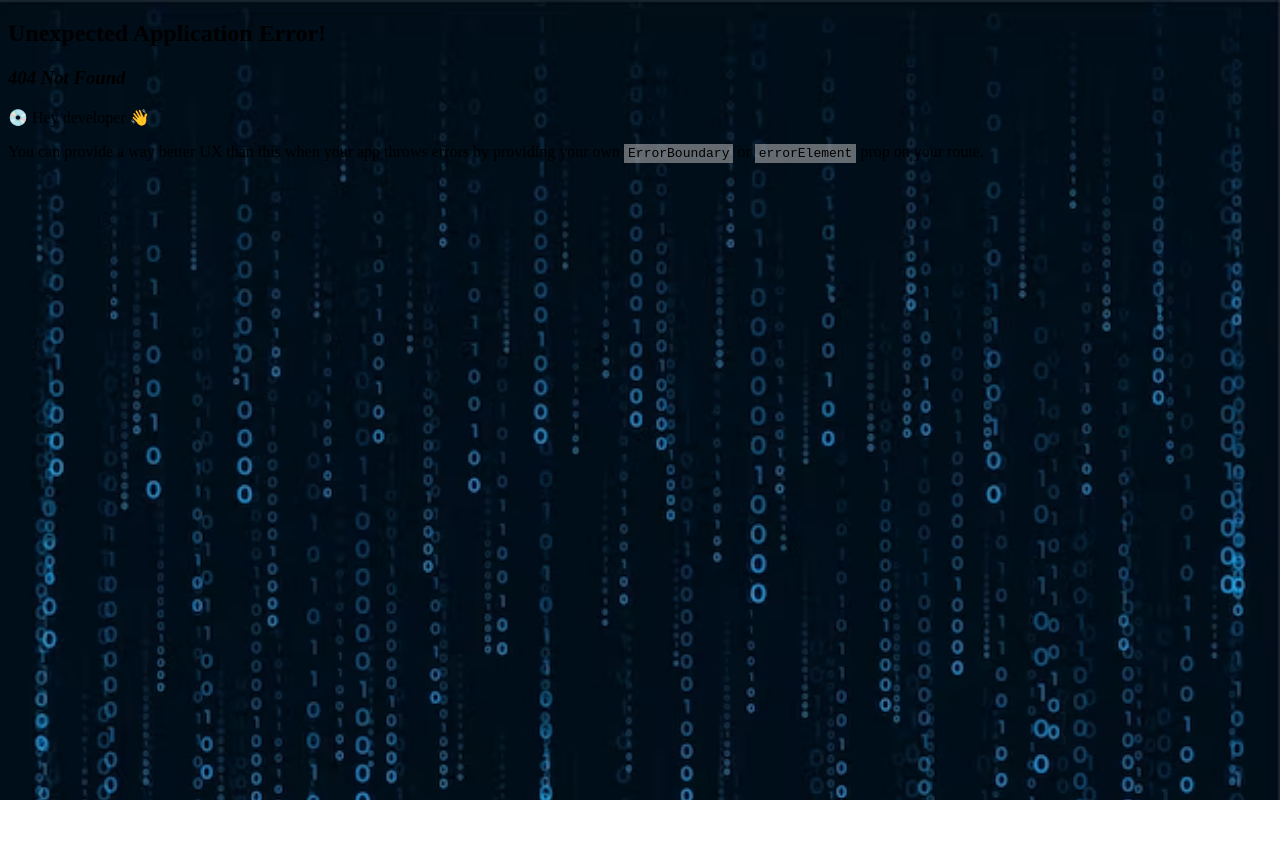
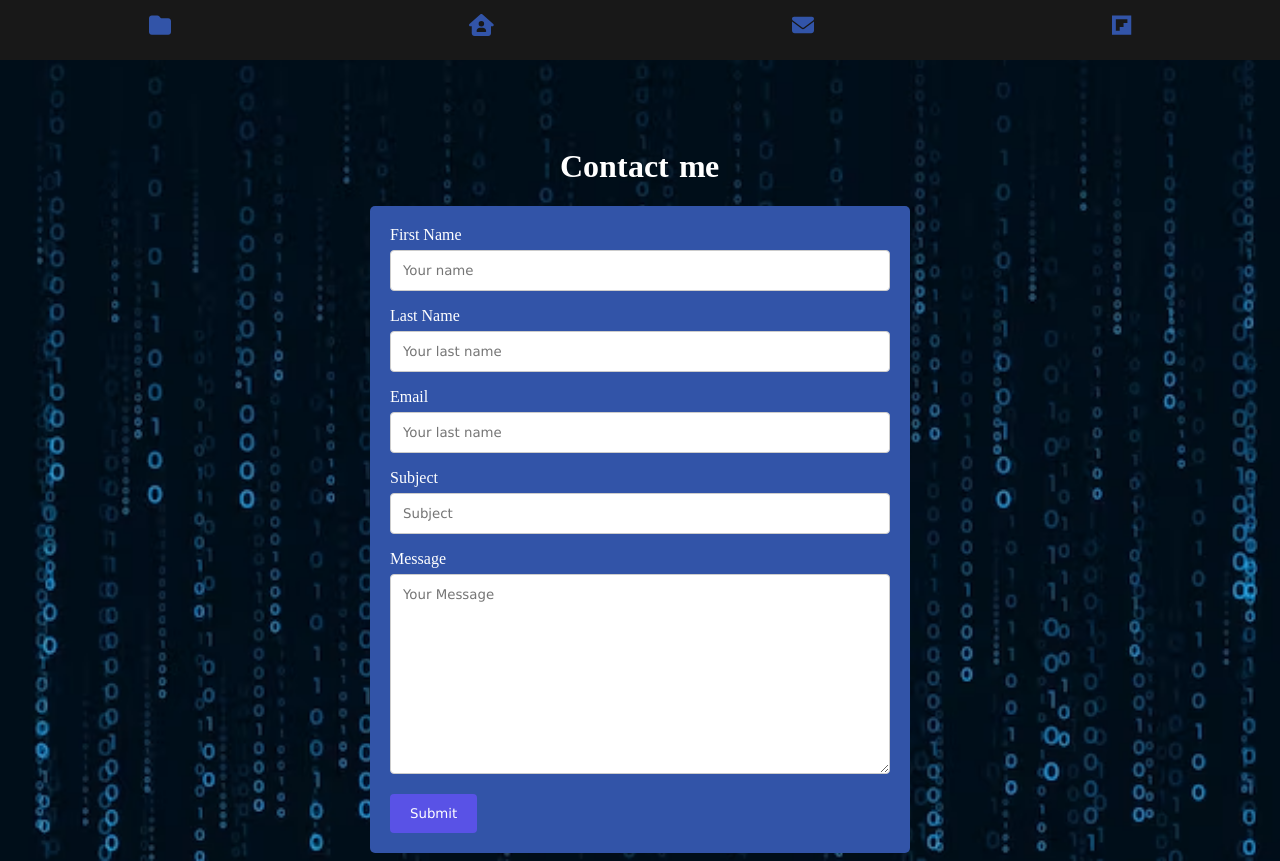
Before and after one commit to ShirvanyanKaren/My-React-Portfolio, a React (Vite) app: page /Contact in a window 1280 px wide. Before the commit this address had no page. Before the commit the page ends 800 px from the top, so only its background shows below. Built offline with nearby package versions, Linux system fonts and the light colour scheme.

Commit message:
contact form

```diff
--- a/src/components/Nav.jsx
+++ b/src/components/Nav.jsx
@@ -1,8 +1,8 @@
 import { FontAwesomeIcon } from '@fortawesome/react-fontawesome';
 import '../style/Nav.scss'
 import { NavLink } from 'react-router-dom';
-import { faHome, faHomeUser,faEnvelope } from '@fortawesome/free-solid-svg-icons';
-import { faAccessibleIcon, faAmazon, faApper, faFlipboard } from '@fortawesome/free-brands-svg-icons';
+import { faHome, faHomeUser,faEnvelope, faFolder } from '@fortawesome/free-solid-svg-icons';
+import { faFlipboard } from '@fortawesome/free-brands-svg-icons';
 
 
 const Navbar = () => {
@@ -11,15 +11,15 @@ return (
         <div className='nav-bar'>
         <nav>
         <NavLink exact="true" className="home-page" to="/Home" >
-            <FontAwesomeIcon icon={faHome} color="#4d4d4e" />
+            <FontAwesomeIcon icon={faFolder} color="#4d4d4e" />
         </NavLink>
-        <NavLink exact="true"  className="about-page" to="/About" >
+        <NavLink exact="true"  className="about-page" to="/" >
             <FontAwesomeIcon icon={faHomeUser} color="#4d4d4e" />
         </NavLink>
-        <NavLink exact="true" className="contact-me" to="/Portfolio" >
+        <NavLink exact="true" className="contact-me" to="/Contact" >
             <FontAwesomeIcon exact="true" icon={faEnvelope} color="#4d4d4e" />
         </NavLink>
-        <NavLink exact="true" className="active" to="/contact" >
+        <NavLink exact="true" className="portfolio" to="/Portfolio" >
             <FontAwesomeIcon icon={faFlipboard} color="#4d4d4e" />
         </NavLink>
         </nav>
--- a/src/pages/About.jsx
+++ b/src/pages/About.jsx
@@ -1,37 +1,31 @@
 import '../style/About.scss'
 import {
     faCss3,
-    faGitAlt,
     faHtml5,
     faJava,
     faJsSquare,
     faNode,
     faReact,
-    faSquareJs,
+
 } from '@fortawesome/free-brands-svg-icons'
 
 import 'animate.css';
 
 import AnimatedLetters from '../components/AnimatedLetters'
 import { FontAwesomeIcon } from '@fortawesome/react-fontawesome'
-import { useEffect, useState } from 'react';
+import { useState } from 'react';
 
 
 export default function About() {
-    const [letterClass, setLetterClass] = useState('text-animate')
+    const [letterClass] = useState('text-animate')
 
 
-    useEffect(() => {
-        return setTimeout(() => {
-          setLetterClass('text-animate-hover')
-        }, 3000)
-      }, [])
     return (
         <>
 
         <section className="container about-me">
 
-        <h1>
+        <h1 className="text-animate-h">
             <AnimatedLetters
               letterClass={letterClass}
               strArray={['A', 'b', 'o', 'u', 't', ' ', 'm', 'e']}
--- a/src/pages/Contact.jsx
+++ b/src/pages/Contact.jsx
@@ -0,0 +1,53 @@
+import '../style/Contact.scss'
+import 'animate.css'
+import AnimatedLetters from '../components/AnimatedLetters'
+import { useEffect, useState } from 'react';
+
+
+const Contact = () => {
+    const [letterClass, setLetterClass] = useState('text-animate')
+
+return (
+
+    <>
+    <div className="heading">
+
+    <h1 className='text-animate-h'>
+            <AnimatedLetters
+                className='text-animate-h'
+              letterClass={letterClass}
+              strArray={['C', 'o', 'n', 't', 'a', 'c', 't', ' ', 'm', 'e']}
+              idx={15}
+            />
+        </h1>
+    </div>
+    <div className="contact">
+
+      <form>
+
+        <label type="fname">First Name</label>
+        <input type="text" id="fname" name="firstname" placeholder="Your name" required />
+
+        <label type="lname">Last Name</label>
+        <input type="text" id="lname" name="lastname" placeholder="Your last name" required />
+
+        <label type="lname"> Email</label>
+        <input type="email" id="lname" name="lastname" placeholder="Your last name" required />
+
+        <label type="country">Subject</label>
+        <input type="text" name="subject" placeholder="Subject" required></input>
+
+        <label type="subject">Message</label>
+        <textarea id="subject" name="subject" placeholder="Your Message" style={{ height: '200px' }} required></textarea>
+
+        <input type="submit" value="Submit" />
+
+      </form>
+    </div>
+    </>
+
+)
+}
+
+
+export default Contact
--- a/src/style/About.scss
+++ b/src/style/About.scss
@@ -3,34 +3,28 @@
     margin-left: 10%;
     margin-right: 10%;
     position: absolute;
-    animation: fadeIn 0.5s forwards;
-    // animation-delay: 0.5s;
+    animation: fadeInLeft 1s forwards;
     color:#ccc;
-    // display: block;
-    // justify-content: center;
-    // align-items: center;
     h1 {
         text-align: center;
         font-weight: 400;
-        color: #3254a8;
+        color: #white;
         font-size: 50px;
-        font-family:  Helvetica;
     }
 
     p {
         font-family: sans-serif;
         font-weight: 300;
         min-width: fit-content;
-        animation: pulse 1s;
 
         &:nth-of-type(1) {
-            animation-delay: 1.5s;
+            animation-delay: 0.5s;
         }
         &:nth-of-type(2) {
-            animation-delay: 1.5s;
+            animation-delay: 0.5s;
         }
         &:nth-of-type(3) {
-            animation-delay: 1.5s;
+            animation-delay: 0.5s;
         }
 
     }
@@ -41,7 +35,7 @@
     width: 50%;
     height: 90%;
     // align-items: start;
-    animation:  6s forwards;
+    animation: fadeIn 6s forwards;
     top: 5%;
     padding-top: 18%;
     position: absolute;
--- a/src/style/AnimateLetters.scss
+++ b/src/style/AnimateLetters.scss
@@ -10,7 +10,7 @@
   min-width: 10px;
 }
 
-.text-animate-hover {
+.text-animate-h {
   min-width: 10px;
   display: inline-block;
   animation-fill-mode: both;
@@ -18,7 +18,8 @@
   &:hover {
     animation: rubberBand 1s;
     color: #ffd700;
-  }
+
+}
 }
 
 @for $i from 1 through 35 {
--- a/src/style/Contact.scss
+++ b/src/style/Contact.scss
@@ -0,0 +1,54 @@
+// Define variables
+$main-color: #5952e6;
+$hover-color: #858ee5;
+$background-color: #3254a8;
+
+
+input[type="text"], input[type="email"], select, textarea {
+  width: 100%;
+  padding: 12px;
+  border: 1px solid #ccc;
+  border-radius: 4px;
+  box-sizing: border-box;
+  margin-top: 6px;
+  margin-bottom: 16px;
+  resize: vertical;
+}
+label {
+    color: white;
+}
+
+
+input[type="submit"] {
+  background-color: $main-color;
+  color: white;
+  padding: 12px 20px;
+  border: none;
+  border-radius: 4px;
+  cursor: pointer;
+
+
+  &:hover {
+    background-color: $hover-color;
+    transform: scale(1.05);
+  }
+}
+
+
+.contact {
+
+    width: 500px;
+  border-radius: 5px;
+  background-color: $background-color;
+  padding: 20px;
+  animation: fadeInUp 2s;
+    margin: auto;
+    // margin-top: 10%;
+}
+.heading {
+    margin-top: 10%;
+  margin-bottom: 0;
+  color: white;
+   text-align: center;
+   animation: fadeInUp 2s;
+}
--- a/src/style/index.scss
+++ /dev/null
@@ -1,3 +0,0 @@
-html {
-
-}
```
Also changed, not shown: src/main.jsx (+7 -2 lines), src/images/weatlthwise.gif (added).
